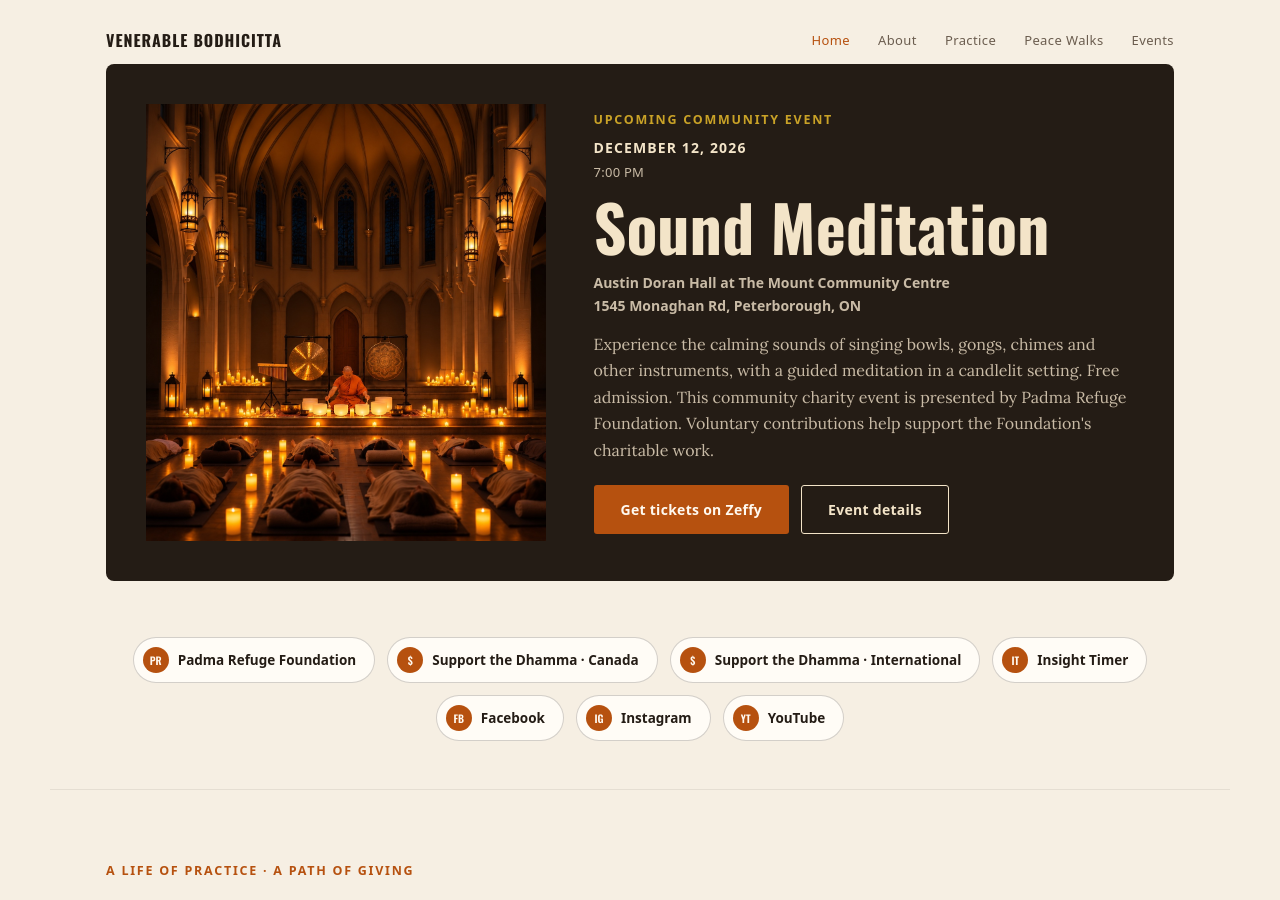
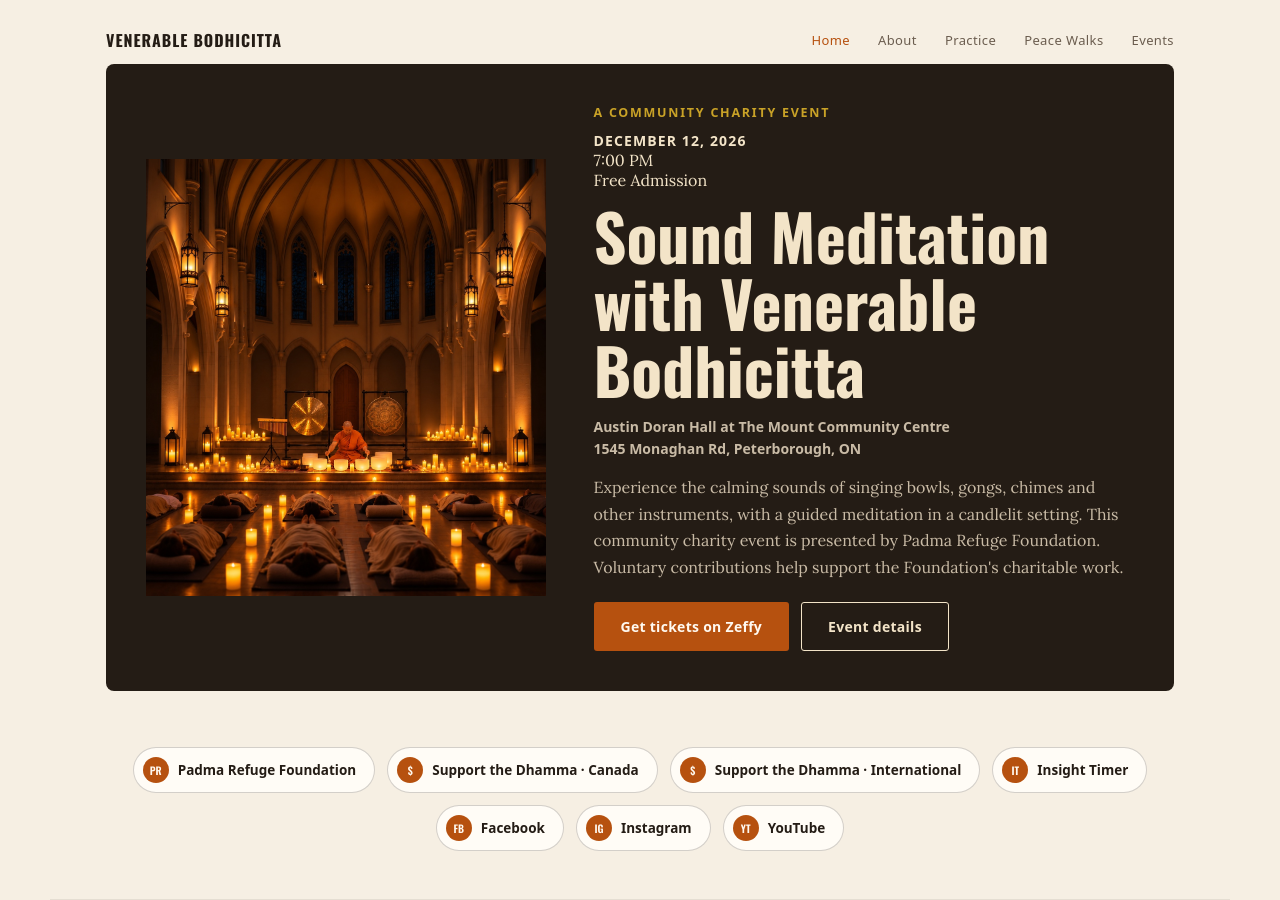
Before and after one commit to connectthu/bhantebo, a Jekyll site: the page built from index.html, in a window 1280 px wide and 900 px high. Built offline with Jekyll 4.4.1, drawn with Linux system fonts in a browser that asks for light colours.

Commit message:
Highlight event admission and update time

```diff
--- a/index.html
+++ b/index.html
@@ -19,11 +19,13 @@ description: Join the Community Sound Meditation with Venerable Bodhicitta in Pe
     <img class="home-event-image" src="{{ homepage_image | relative_url }}" alt="Candlelit community sound meditation led by Venerable Bodhicitta, with singing bowls and guests resting on mats" fetchpriority="high">
     {% endif %}
     <div class="home-event-copy">
-      <div class="eyebrow">Upcoming Community Event</div>
-      <div class="home-event-date">{{ next_event.date | date: "%B %-d, %Y" }}{% if next_event.time %}<span>{{ next_event.time }}</span>{% endif %}</div>
-      <h1 id="home-event-title">{{ next_event.homepage_title | default: next_event.title }}</h1>
+      <div class="eyebrow">A Community Charity Event</div>
+      <div class="home-event-date">{{ next_event.date | date: "%B %-d, %Y" }}</div>
+      {% if next_event.time %}<div class="home-event-time">{{ next_event.time }}</div>{% endif %}
+      <div class="home-event-admission">Free Admission</div>
+      <h1 id="home-event-title">Sound Meditation with Venerable Bodhicitta</h1>
       <p class="home-event-location">{{ next_event.location }}{% if next_event.address %}<br>{{ next_event.address }}{% endif %}</p>
-      <p class="home-event-description">{{ next_event.description }}</p>
+      <p class="home-event-description">{{ next_event.description | replace: " Free admission.", "" }}</p>
       <div class="home-event-actions">
         {% if next_event.ticket_url and next_event.ticket_url != "" %}<a class="btn btn-primary" href="{{ next_event.ticket_url }}" target="_blank" rel="noopener noreferrer">Get tickets on Zeffy <span class="visually-hidden">(opens in a new tab)</span></a>{% endif %}
         <a class="btn btn-outline" href="{{ '/events/' | relative_url }}">Event details</a>
```
